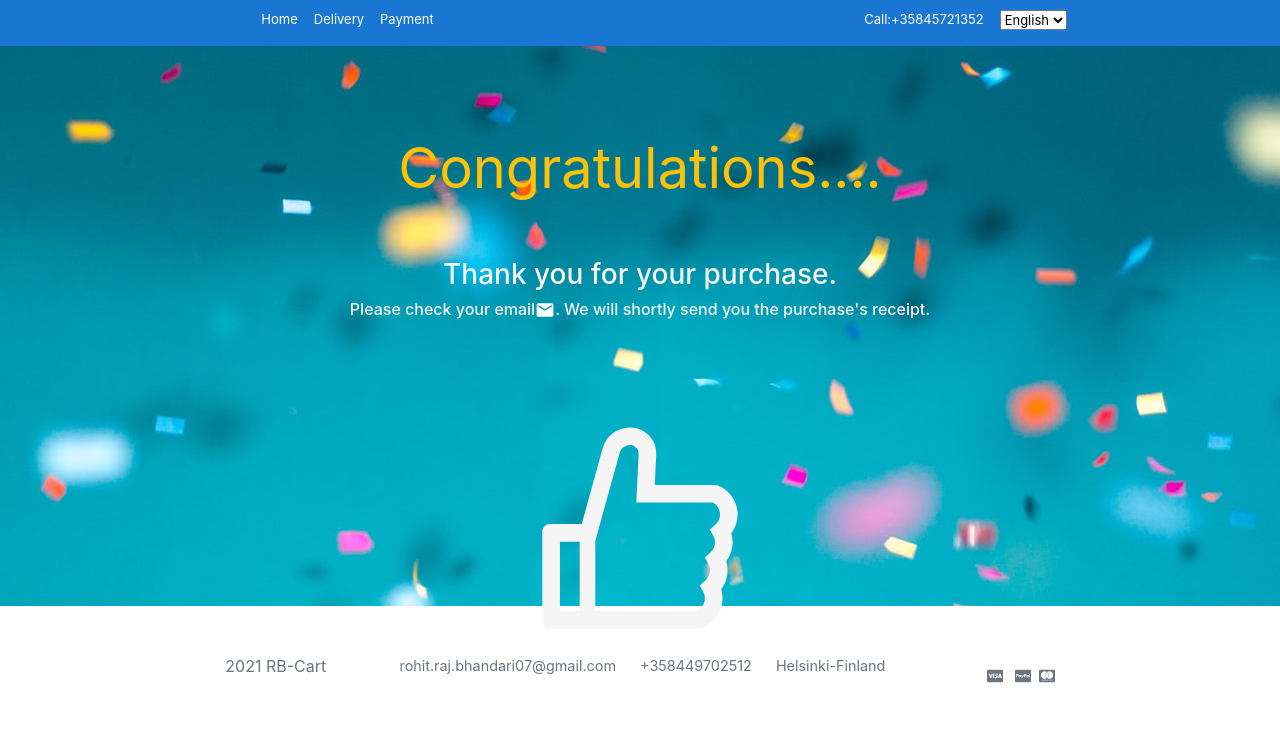
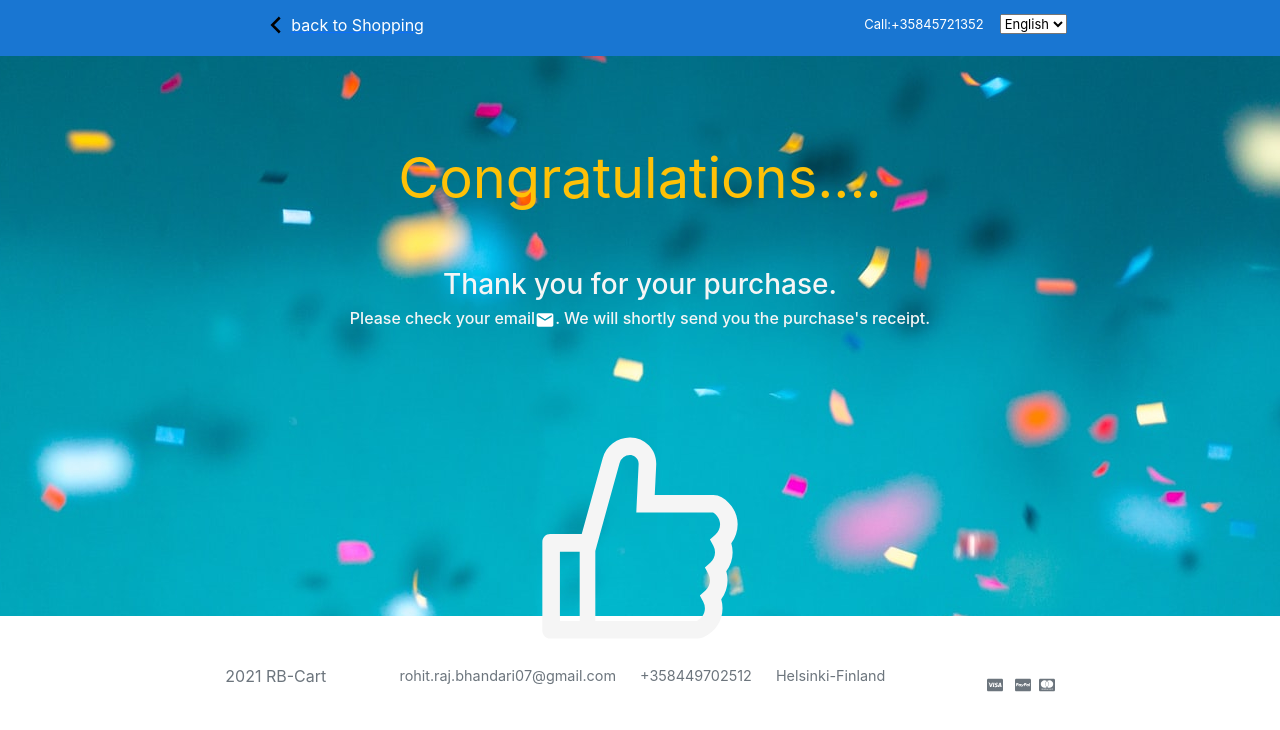
Before and after one commit to rohbdn07/e-commerceApp-React-redux, a React (Create React App) app in the folder e-commerce-website/frontend/: page /success in a window 1280 px wide. Shown: the top 730 px of the page. Built offline with nearby package versions, Linux system fonts and the light colour scheme.

Commit message:
pros accepted and refactorised code

```diff
--- a/e-commerce-website/frontend/src/Components/Topbar/Topbar.js
+++ b/e-commerce-website/frontend/src/Components/Topbar/Topbar.js
@@ -1,17 +1,32 @@
-import React from 'react'
-import './Topbar.scss'
+import React from "react";
+import { Link } from "react-router-dom";
+import { GrFormPrevious } from "react-icons/gr";
+import "./Topbar.scss";
 
-export default function Topbar() {
+export default function Topbar(props) {
+  const { shopping } = props;
   return (
     <>
       <div className="topbar">
         <div className="col-lg-8 col-md-11 col-sm-12 topbar_wrapper">
           <div className="top_left">
+            {shopping ? (
+              <ul>
+                <Link to="/">
+                  {" "}
+                  <li className="previous">
+                    <GrFormPrevious style={{ width: "30" }} size="1x" />
+                    {shopping}
+                  </li>
+                </Link>
+              </ul>
+            ) : (
               <ul>
                 <li>Home</li>
                 <li>Delivery</li>
                 <li>Payment</li>
               </ul>
+            )}
           </div>
           <div className="top_right">
             <ul>
@@ -23,13 +38,9 @@
                 </select>
               </li>
             </ul>
-
           </div>
-
         </div>
-
       </div>
     </>
-
-    )
+  );
 }
--- a/e-commerce-website/frontend/src/Components/Topbar/Topbar.scss
+++ b/e-commerce-website/frontend/src/Components/Topbar/Topbar.scss
@@ -1,46 +1,52 @@
-*{
+* {
   padding: 0;
   margin: 0;
   box-sizing: border-box;
 }
 
-:root{
-    --topbar-color:#1976d2;
+:root {
+  --topbar-color: #1976d2;
 }
 
-.topbar{
+.topbar {
   display: flex;
   align-items: center;
   width: 100%;
   padding-top: 0.2rem;
-    background-color:var(--topbar-color);
+  background-color: var(--topbar-color);
 }
 
-.topbar_wrapper{
+.topbar_wrapper {
   display: flex;
   align-items: center;
-    justify-content:space-between;
+  justify-content: space-between;
   margin: auto;
-
 }
-.top_left,.top_right, ul{
+.top_left,
+.top_right,
+ul {
   display: flex;
   align-items: center;
   justify-content: center;
   list-style: none;
   margin-top: 0.2rem;
 
-    li{
+  li {
     margin-left: 1rem;
     color: white;
     cursor: pointer;
     // border: 1px solid red;
     font-size: small;
 
-        &:hover{
+    &:hover {
       opacity: 0.8;
     }
-
   }
 
+  .previous {
+    display: flex;
+    align-items: center;
+    justify-content: center;
+    font-size: 1rem;
   }
+}
```
Lines whose indentation alone changed are shown as unchanged.
